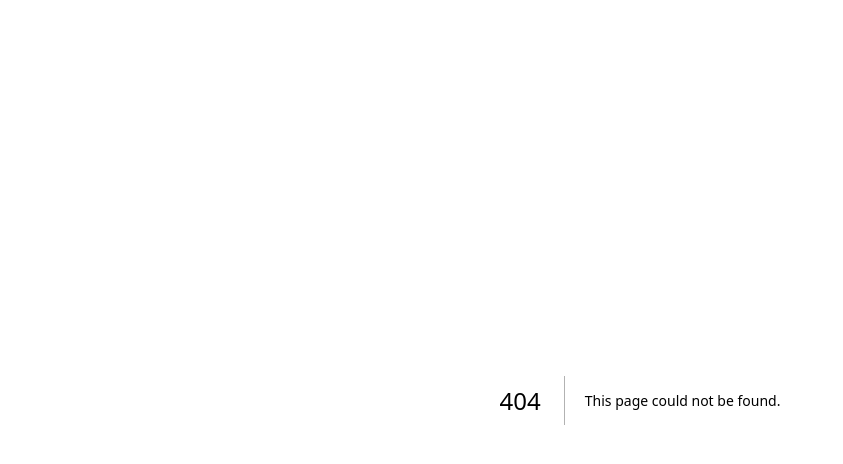
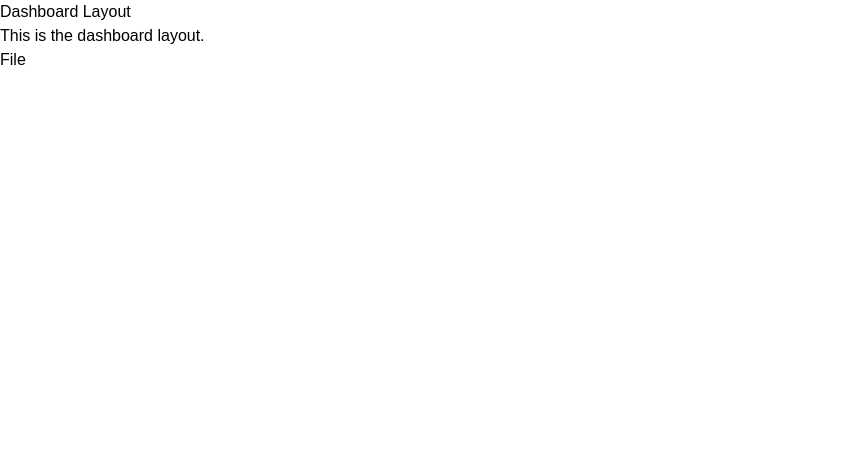
Before and after one commit to mehedihasan722/file-sharing-platform, a Next.js app: page /files in a window 1280 px wide. Before the commit this address had no page. Shown: the top 464 px of the page, without its empty margins (0-843 px from the left). Built offline with nearby package versions, Linux system fonts and the light colour scheme.

Commit message:
🚀 Folder & Routes are Complete
gfsgh

```diff
--- /dev/null
+++ b/app/(dashboard)/(routes)/files/page.js
@@ -0,0 +1,7 @@
+import React from "react";
+
+const Files = () => {
+  return <div>File</div>;
+};
+
+export default Files;
--- /dev/null
+++ b/app/(dashboard)/(routes)/layout.js
@@ -0,0 +1,13 @@
+import React from "react";
+
+const layout = ({ children }) => {
+  return (
+    <div>
+      <h1>Dashboard Layout</h1>
+      <p>This is the dashboard layout.</p>
+      {children}
+    </div>
+  );
+};
+
+export default layout;
--- /dev/null
+++ b/app/(dashboard)/(routes)/upload/page.js
@@ -0,0 +1,7 @@
+import React from "react";
+
+const Upload = () => {
+  return <div>Upload Page</div>;
+};
+
+export default Upload;
```
